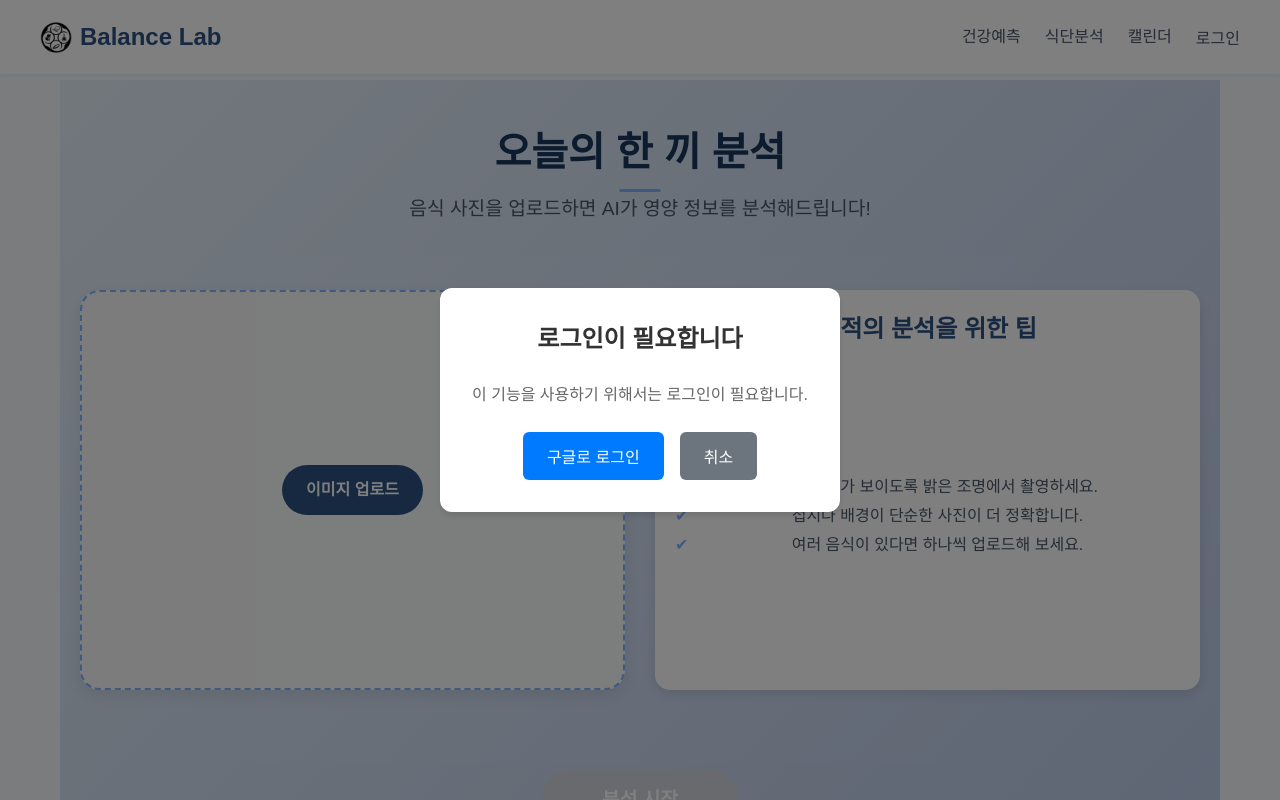
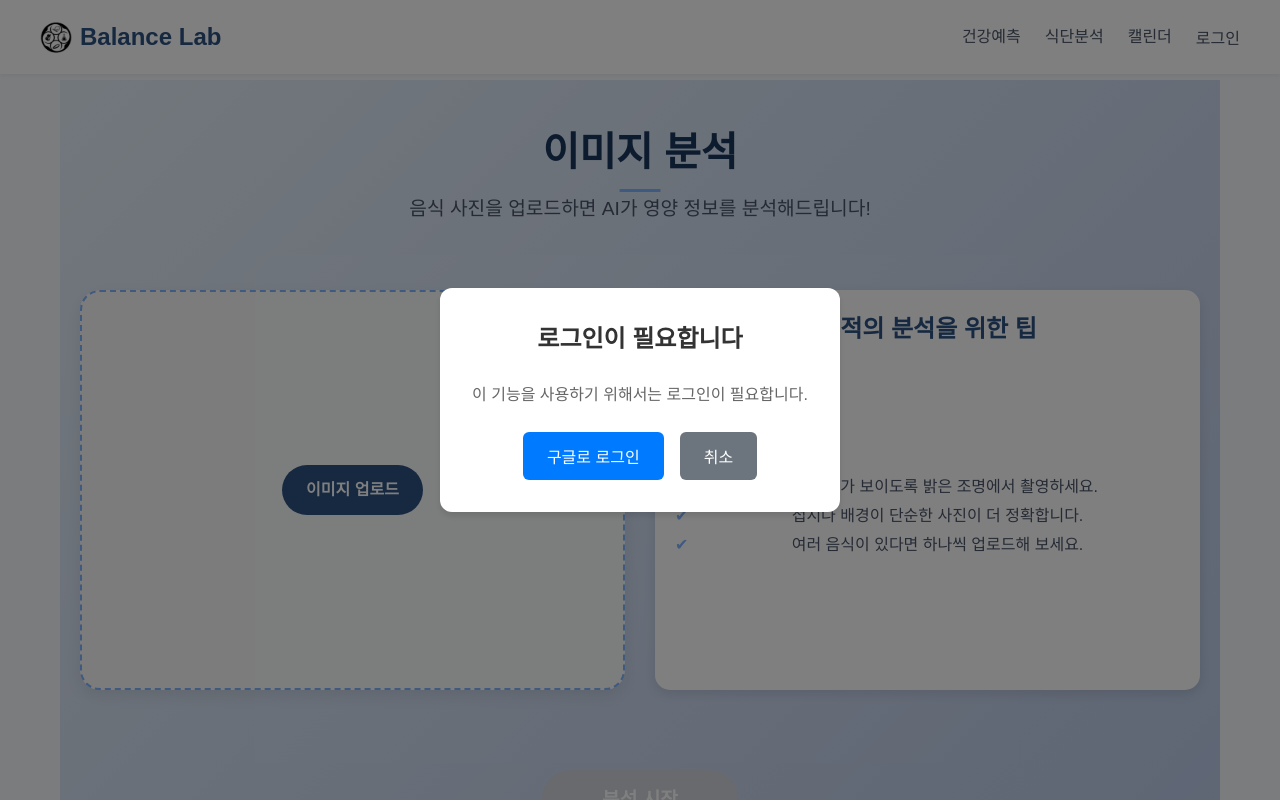
Before and after one commit to hsm9361/balancelabFE, a React (Create React App) app: page /analysis/image-analysis in a window 1280 px wide. Shown: the top 800 px of the page. Built offline with nearby package versions, Linux system fonts and the light colour scheme; a web font is replaced by a local one.

Commit message:
타이틀 이름 수정

```diff
--- a/src/pages/imageAnalysis/ImageAnalysisPage.jsx
+++ b/src/pages/imageAnalysis/ImageAnalysisPage.jsx
@@ -32,7 +32,7 @@
   return (
     <div className={styles.analysisPage}>
       <header className={styles.header}>
-        <h2 className={styles.title}>오늘의 한 끼 분석</h2>
+        <h2 className={styles.title}>이미지 분석</h2>
         <p className={styles.description}>
           음식 사진을 업로드하면 AI가 영양 정보를 분석해드립니다!
         </p>
```
